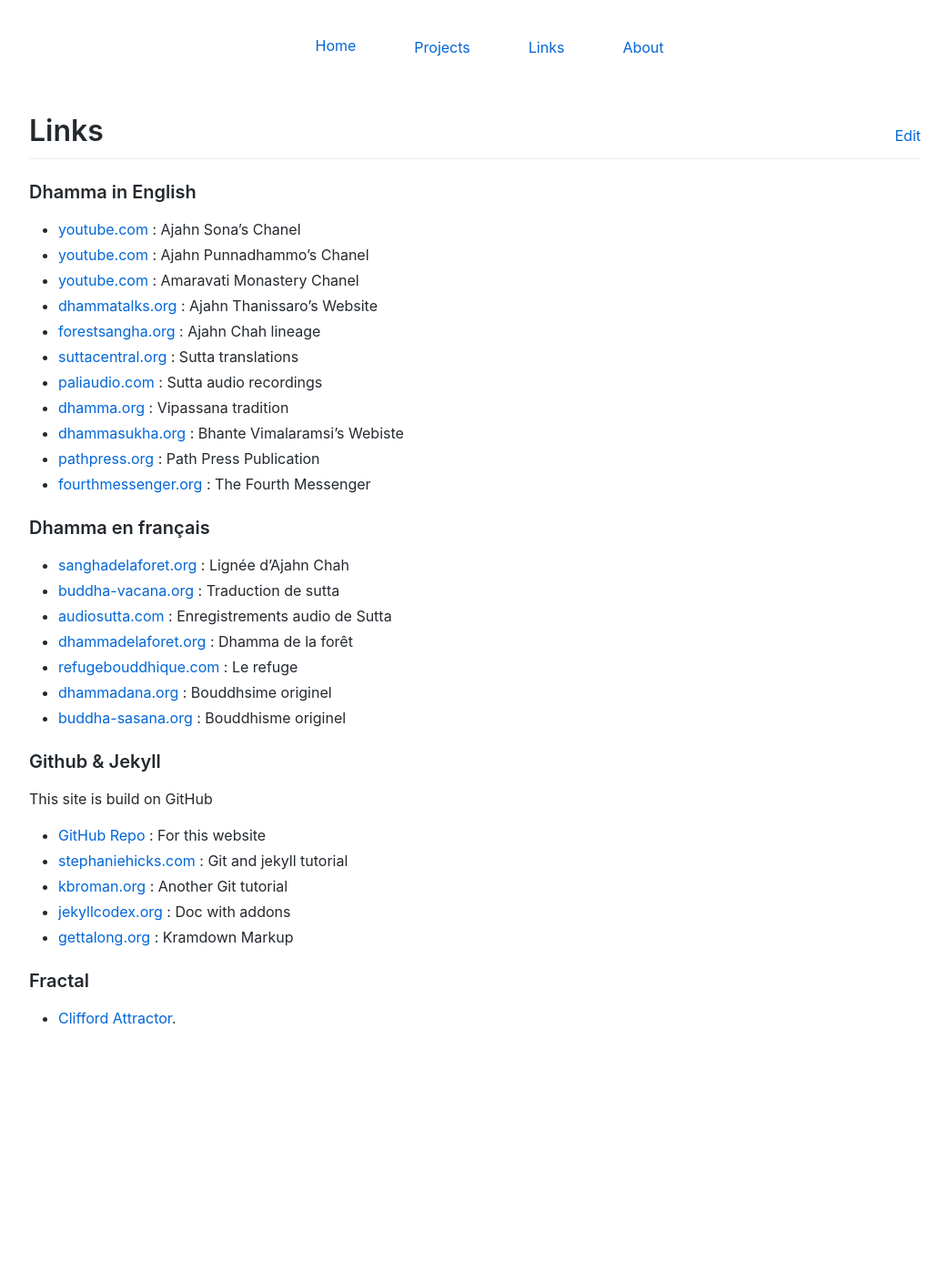
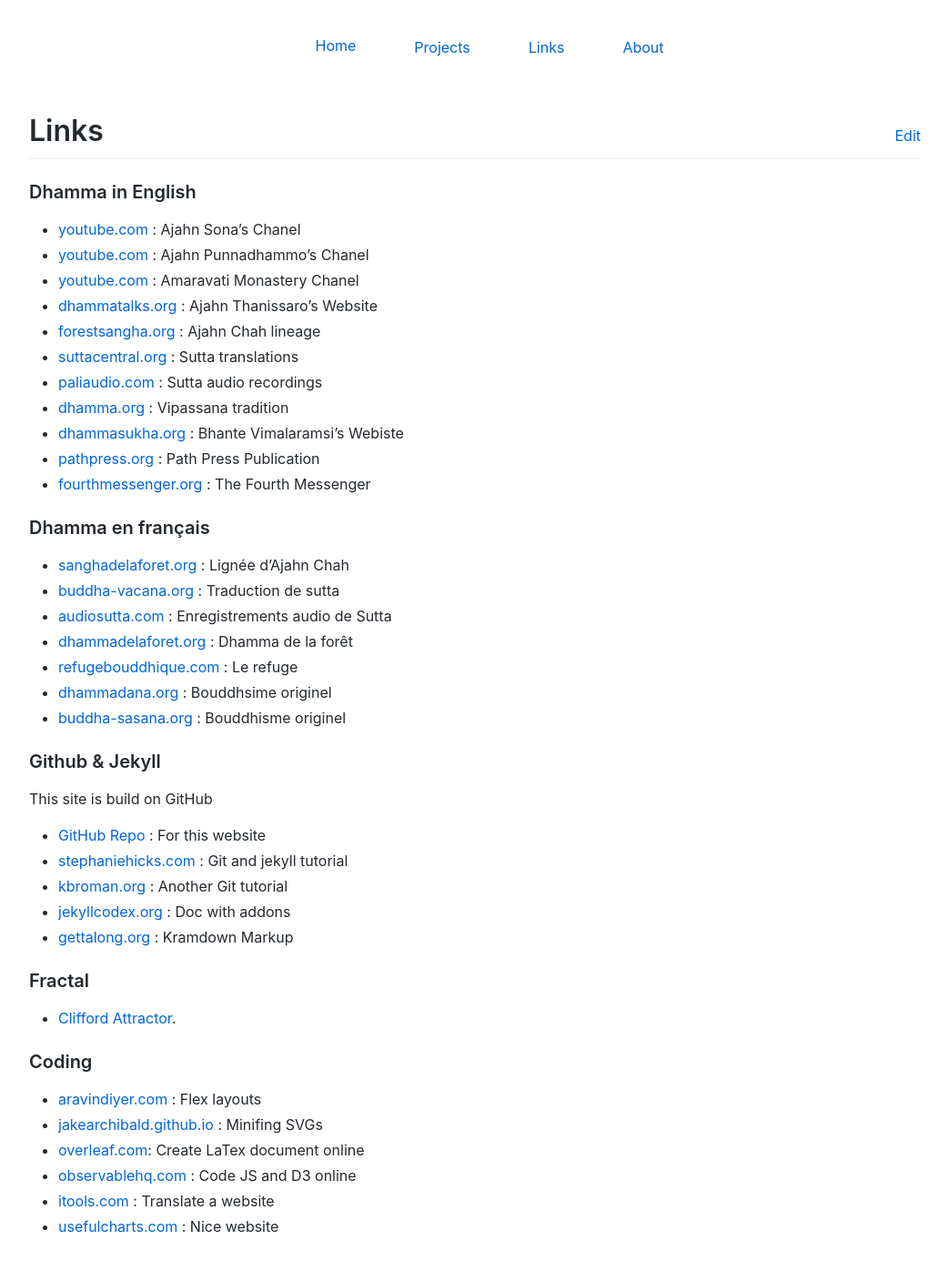
Before and after one commit to cittadhammo/old-personal-website, a Jekyll site: the page built from links.md, in a window 1280 px wide. Shown: the whole page at 91% size, without its empty margins (118-1161 px from the left). Built offline with Jekyll 4.4.1, drawn with Linux system fonts in a browser that asks for light colours; before the commit the page ends 1179 px from its top, so only the background shows below that.

Commit message:
Update links.md

```diff
--- a/links.md
+++ b/links.md
@@ -40,3 +40,12 @@
 ### Fractal
 
 - [Clifford Attractor](https://observablehq.com/@mbostock/clifford-attractor-iii?collection=@observablehq/webgl).
+
+### Coding
+
+- [aravindiyer.com](https://www.aravindiyer.com/posts/equal-height-image-gallery) : Flex layouts
+- [jakearchibald.github.io](https://jakearchibald.github.io/svgomg/) : Minifing SVGs
+- [overleaf.com](https://fr.overleaf.com/): Create LaTex document online
+- [observablehq.com](https://observablehq.com/) : Code JS and D3 online
+- [itools.com](http://itools.com/tool/google-translate-web-page-translator) : Translate a website
+- [usefulcharts.com]([url](https://usefulcharts.com/)) : Nice website
```
